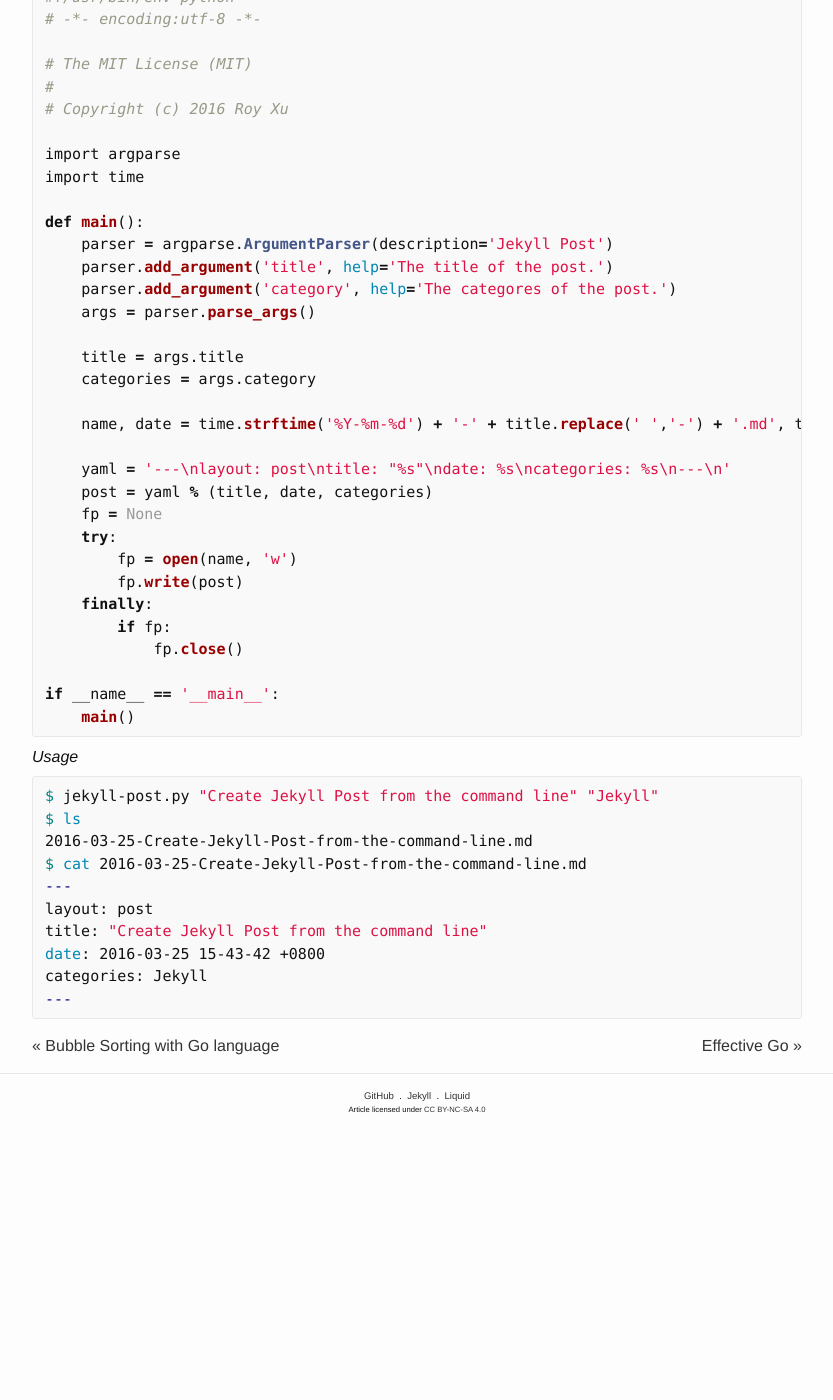
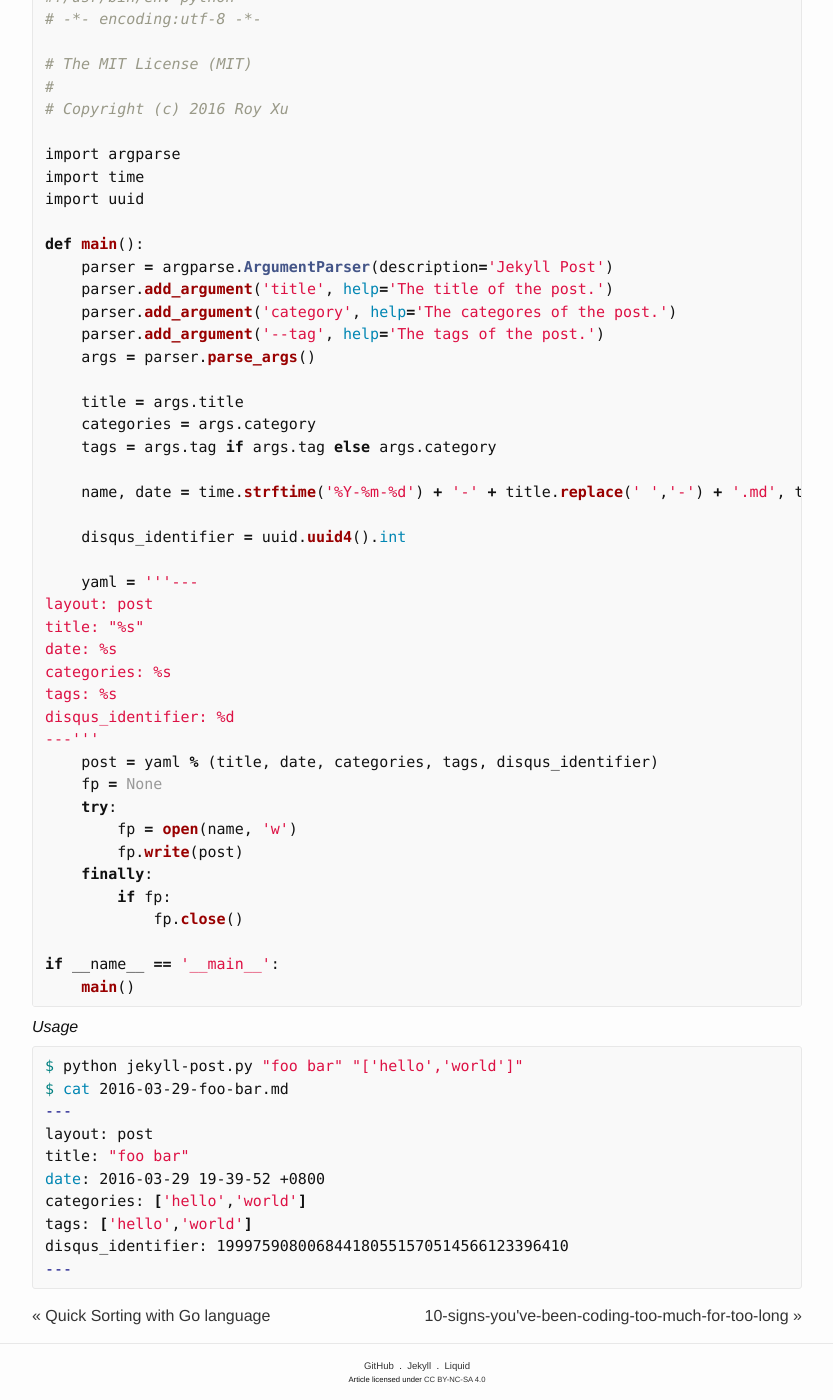
Before and after one commit to ousiax/ousiax.github.io, a Jekyll site: the page built from _posts/2016-03-25-create-jekyll-post-with-python.md, in a window 1280 px wide and 1400 px high, scrolled down 235 px. Shown: the whole window, without its empty margins (223-1056 px from the left). Built offline with Jekyll 4.4.1, drawn with Linux system fonts in a browser that asks for light colours; comment, search, counter and statistics services are not loaded; before the commit the page ends 1365 px from its top, so only the background shows below that; some of the changed text lies outside the part shown.

Commit message:
Rename&updte 2016-03-25-Create-Jekyll-Post-from-the-command-line.md -> 2016-03-25-create-jekyll-post-with-python.md

```diff
--- a/_posts/2016-03-25-Create-Jekyll-Post-from-the-command-line.md
+++ b/_posts/2016-03-25-create-jekyll-post-with-python.md
@@ -1,7 +1,7 @@
 ---
 disqus_identifier: 336505236916646378554443448103515918249
 layout: post
-title: "Create Jekyll Post from the command line"
+title: "Create Jekyll Post with Python"
 date: 2016-03-25 15-43-01 +0800
 categories: ['Jekyll',]
 tags: ['Python', 'Jekyll',]
@@ -17,20 +17,32 @@
 
 import argparse
 import time
+import uuid
 
 def main():
     parser = argparse.ArgumentParser(description='Jekyll Post')
     parser.add_argument('title', help='The title of the post.')
     parser.add_argument('category', help='The categores of the post.')
+    parser.add_argument('--tag', help='The tags of the post.')
     args = parser.parse_args()
 
     title = args.title
     categories = args.category
+    tags = args.tag if args.tag else args.category
 
     name, date = time.strftime('%Y-%m-%d') + '-' + title.replace(' ','-') + '.md', time.strftime('%Y-%m-%d %H-%M-%S %z')
 
-    yaml = '---\nlayout: post\ntitle: "%s"\ndate: %s\ncategories: %s\n---\n'
-    post = yaml % (title, date, categories)
+    disqus_identifier = uuid.uuid4().int
+
+    yaml = '''---
+layout: post
+title: "%s"
+date: %s
+categories: %s
+tags: %s
+disqus_identifier: %d
+---'''
+    post = yaml % (title, date, categories, tags, disqus_identifier)
     fp = None
     try:
         fp = open(name, 'w')
@@ -45,14 +57,14 @@
 
 *Usage*
 {% highlight shell %}
-$ jekyll-post.py "Create Jekyll Post from the command line" "Jekyll"
-$ ls
-2016-03-25-Create-Jekyll-Post-from-the-command-line.md
-$ cat 2016-03-25-Create-Jekyll-Post-from-the-command-line.md
+$ python jekyll-post.py "foo bar" "['hello','world']"
+$ cat 2016-03-29-foo-bar.md
 ---
 layout: post
-title: "Create Jekyll Post from the command line"
-date: 2016-03-25 15-43-42 +0800
-categories: Jekyll
+title: "foo bar"
+date: 2016-03-29 19-39-52 +0800
+categories: ['hello','world']
+tags: ['hello','world']
+disqus_identifier: 199975908006844180551570514566123396410
 ---
 {% endhighlight %}
```
